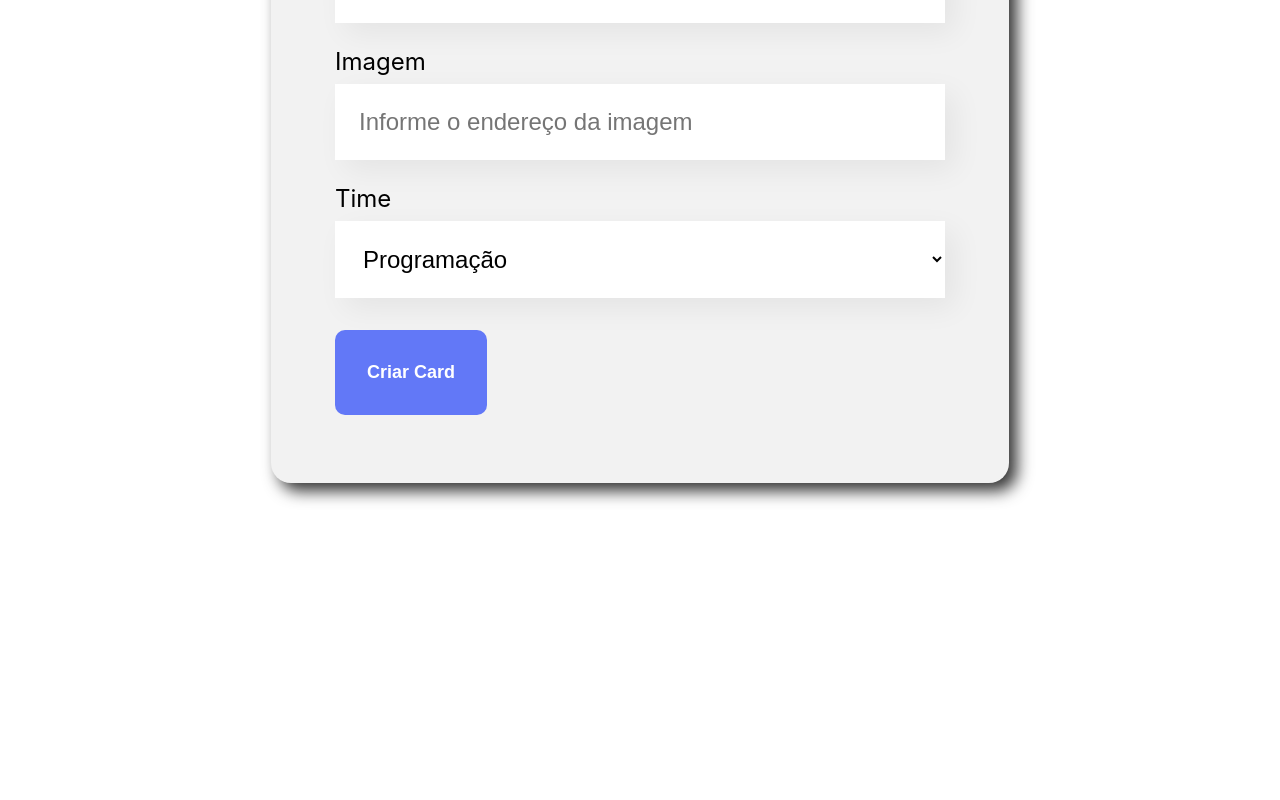
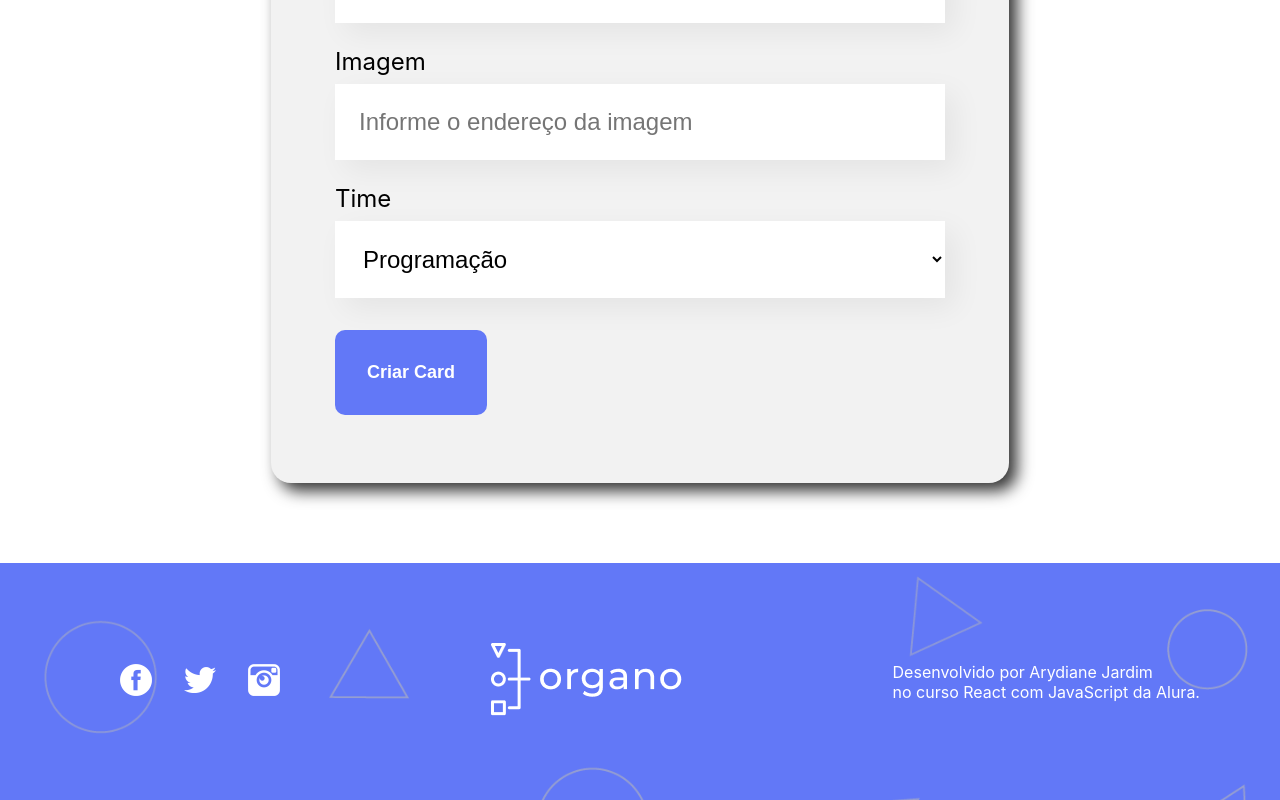
Before and after one commit to Arydiane/organograma, a React (Create React App) app: page / in a window 1280 px wide. Shown: the part 914-1714 px from the top of the page. Before the commit the page ends 1477 px from the top, so only its background shows below. Built offline with nearby package versions, Linux system fonts and the light colour scheme.

Commit message:
adiciona o componente rodapé

```diff
--- a/src/App.js
+++ b/src/App.js
@@ -1,6 +1,7 @@
 import { useState } from 'react';
 import Banner from './componentes/Banner';
 import Formulario from './componentes/Formulario';
+import Rodape from './componentes/Rodape';
 import Time from './componentes/Time';
 
 function App() {
@@ -46,7 +47,6 @@ function App() {
   const [colaboradores, setColaboradores] = useState([])
 
   const aoNovoColaboradorAdicionado = (colaborador) => {
-    console.log(colaborador)
     setColaboradores([...colaboradores, colaborador])
   }
 
@@ -62,6 +62,7 @@ function App() {
         colaboradores={colaboradores.filter( colaborador => colaborador.time === time.nome)}
       />)}
 
+      <Rodape />
     </div>
   );
 }
--- /dev/null
+++ b/src/componentes/Rodape/Rodape.css
@@ -0,0 +1,20 @@
+.footer {
+    background-color: #6278F7;
+    background-image: url('/public/imagens/fundo.png');
+    background-size: cover;
+    color: #fff;
+    padding: 80px;
+    display: flex;
+    justify-content: space-between;
+    align-items: center;
+}
+
+.footer ul li {
+    list-style-type: none;
+    display: inline-block;
+    margin-right: 32px;
+}
+
+.footer ul li:last-child {
+    margin-right: 0;
+}
--- /dev/null
+++ b/src/componentes/Rodape/index.js
@@ -0,0 +1,35 @@
+import './Rodape.css'
+
+const Rodape = () => {
+    return (
+        <footer className='footer'>
+            <section>
+                <ul>
+                    <li>
+                        <a href='facebook.com' target="_blank">
+                            <img src='/imagens/fb.png' alt='Ícone do Facebook' />
+                        </a>
+                    </li>
+                    <li>
+                        <a href='twitter.com' target="_blank">
+                            <img src='/imagens/tw.png' alt='Ícone do Twitter' />
+                        </a>
+                    </li>
+                    <li>
+                        <a href='instagram.com' target="_blank">
+                            <img src='/imagens/ig.png' alt='Ícone do Instagram' />
+                        </a>
+                    </li>
+                </ul>
+            </section>
+            <section>
+                <img src='/imagens/logo.png' alt='Logomarca do Organo'/>
+            </section>
+            <section>
+                <p>Desenvolvido por Arydiane Jardim <br /> no curso React com JavaScript da Alura.</p>
+            </section>
+        </footer>
+    )
+}
+
+export default Rodape
```
